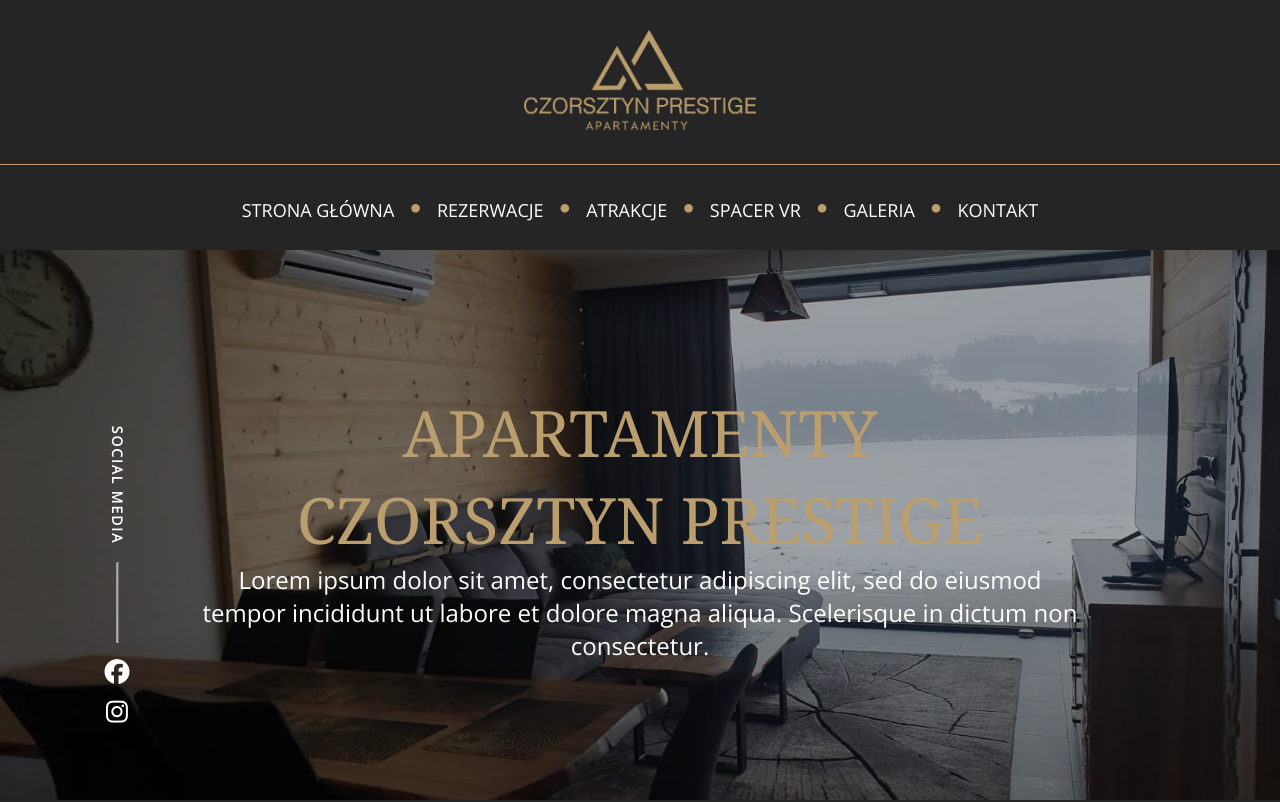
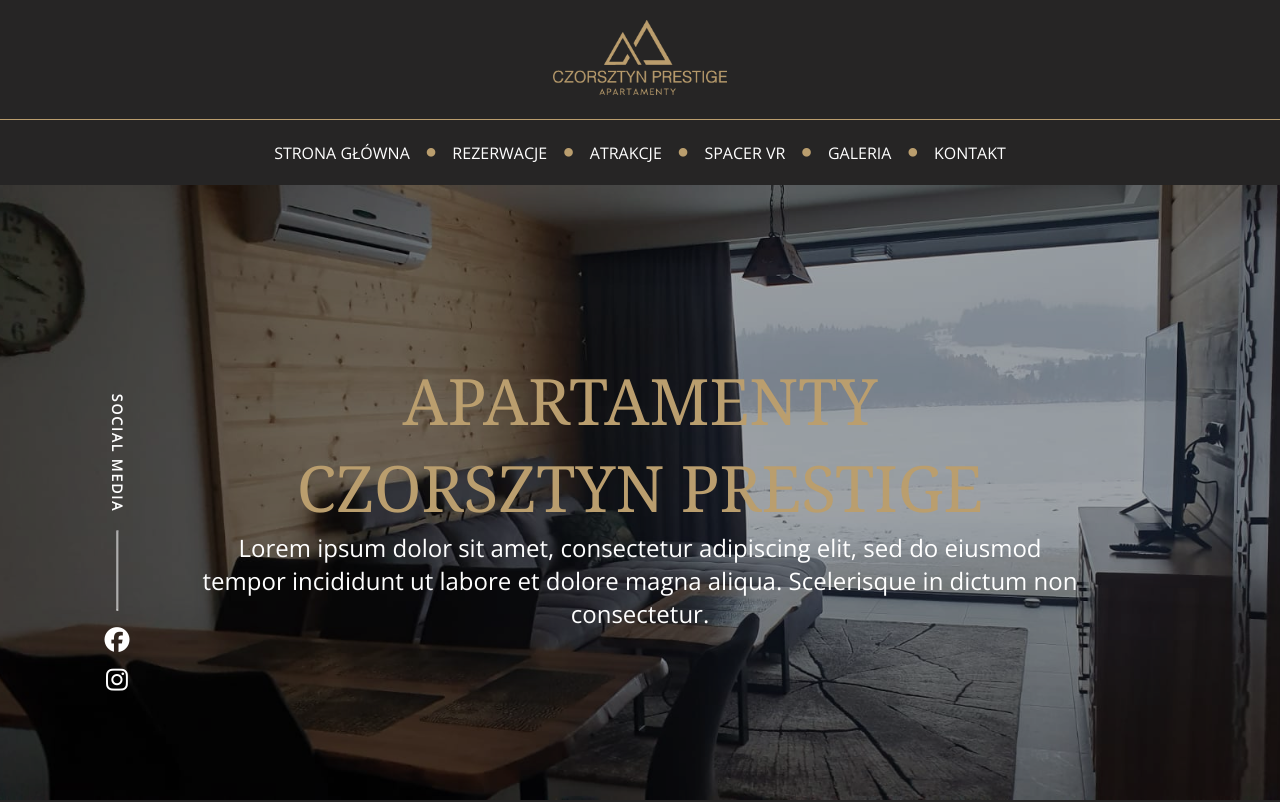
Before and after one commit to Pabeloszh/czorsztyn-prestige, a React (Create React App) app in the folder frontend/: page / in a window 1280 px wide. Shown: the top 802 px of the page. Built offline with nearby package versions, Linux system fonts and the light colour scheme.

Commit message:
fixed slider

```diff
--- a/frontend/src/components/Apartments/Apartments.style.js
+++ b/frontend/src/components/Apartments/Apartments.style.js
@@ -16,12 +16,17 @@
   }
   @media ${device.laptop} {
     .container-slide {
-      height: 1000px;
+      height: 900px;
     }
   }
   @media ${device.tablet} {
     .container-slide {
-      height: 800px;
+      height: 775px;
+    }
+  }
+  @media ${device.mobileL} {
+    .container-slide {
+      height: 625px;
     }
   }
 `;
--- a/frontend/src/components/Apartments/ApartmentsDesc/ApartmentsDesc.style.js
+++ b/frontend/src/components/Apartments/ApartmentsDesc/ApartmentsDesc.style.js
@@ -160,7 +160,7 @@
     }
   }
   @media ${device.laptop} {
-    height: 1000px;
+    height: 900px;
     grid-template-columns: 100%;
     grid-template-rows: 400px 600px;
     .gallery-cont {
@@ -181,7 +181,7 @@
     .desc-cont {
       border-left: none;
       border-top: 4px #ba9e6e solid;
-      padding: 85px 0;
+      padding: 55px 0;
       .title {
         div {
           h4 {
@@ -221,7 +221,7 @@
     }
   }
   @media ${device.tablet} {
-    height: 800px;
+    height: 775px;
     grid-template-rows: 350px 450px;
     .gallery-cont {
       border-top: 2px #ba9e6e solid;
@@ -242,7 +242,7 @@
     .desc-cont {
       border-left: none;
       border-top: 2px #ba9e6e solid;
-      padding: 55px 0;
+      padding: 40px 0;
       .title {
         hr {
           border: 1px #ba9e6e solid;
@@ -288,8 +288,8 @@
     }
   }
   @media ${device.mobileL} {
-    height: 800px;
-    grid-template-rows: 350px 450px;
+    height: 625px;
+    grid-template-rows: 250px 375px;
     .gallery-cont {
       border-top: 2px #ba9e6e solid;
       .direction {
@@ -309,7 +309,7 @@
     .desc-cont {
       border-left: none;
       border-top: 2px #ba9e6e solid;
-      padding: 75px 0;
+      padding: 40px 0;
       .title {
         hr {
           border: 1px #ba9e6e solid;
--- a/frontend/src/components/Apartments/ApartmentsMain/ApartmentsMain.style.js
+++ b/frontend/src/components/Apartments/ApartmentsMain/ApartmentsMain.style.js
@@ -25,7 +25,7 @@
       color: #ba9e6e;
       font-weight: 400;
       font-family: "Noto Serif", serif;
-      font-size: 36px;
+      font-size: 32px;
     }
   }
   .mid-hr {
@@ -201,7 +201,7 @@
     }
   }
   @media ${device.laptop} {
-    height: 1000px;
+    height: 900px;
     .mid-hr {
       display: none;
     }
@@ -226,14 +226,14 @@
     }
   }
   @media ${device.tablet} {
-    height: 800px;
+    height: 775px;
 
     .title {
       hr {
         width: 12.5%;
       }
       h3 {
-        font-size: 26px;
+        font-size: 24px;
       }
     }
     .mid-hr {
@@ -298,15 +298,14 @@
     }
   }
   @media ${device.mobileL} {
-    height: 800px;
-
+    height: 625px;
     .title {
       justify-content: center;
       hr {
         display: none;
       }
       h3 {
-        font-size: 24px;
+        font-size: 20px;
       }
     }
     .mid-hr {
--- a/frontend/src/components/Header/Header.style.js
+++ b/frontend/src/components/Header/Header.style.js
@@ -3,7 +3,7 @@
 
 export const HeaderContainer = styled.div`
   width: 100%;
-  height: 250px;
+  height: 185px;
   background-color: #262525;
   position: relative;
   top: 0;
@@ -23,14 +23,25 @@
     width: 100%;
     text-align: center;
     img {
-      width: 232.77px;
-      height: 100px;
-      margin: 30px 0;
+      // width: 232.77px;
+      height: 75px;
+      margin: 20px 0;
     }
   }
+
+  @media ${device.laptop} {
+    height: 155px;
+    .logo {
+      img {
+        height: 65px;
+        margin: 15px 0;
+      }
+    }
+  }
+
   @media ${device.tablet} {
     position: fixed;
-    height: ${(props) => (props.menu ? "100vh" : "105px")};
+    height: ${(props) => (props.menu ? "100vh" : "65px")};
     transition: height 200ms linear;
     border-bottom: 2px solid #ba9e6e;
     .logo {
@@ -38,6 +49,6 @@
     }
   }
   @media ${device.mobileL} {
-    height: ${(props) => (props.menu ? "100vh" : "75px")};
+    height: ${(props) => (props.menu ? "100vh" : "65px")};
   }
 `;
--- a/frontend/src/components/Header/Navbar.js/Navbar.js
+++ b/frontend/src/components/Header/Navbar.js/Navbar.js
@@ -15,7 +15,7 @@
   };
 
   useEffect(() => {
-    if (navTop > 165 && winWidth > 768) {
+    if (navTop > 119 && winWidth > 768) {
       document.querySelector(".nav").classList.add("sticky");
     } else {
       document.querySelector(".nav").classList.remove("sticky");
--- a/frontend/src/components/Header/Navbar.js/Navbar.style.js
+++ b/frontend/src/components/Header/Navbar.js/Navbar.style.js
@@ -3,7 +3,7 @@
 
 export const NavbarContainer = styled.div`
   width: 100%;
-  height: 85px;
+  height: 65px;
   .sticky {
     position: fixed;
     top: 0;
@@ -20,17 +20,17 @@
     border-top: 1px solid #ba9e6e;
     background-color: #262525;
     p {
-      margin: 22.5px 0 20.5px 0;
+      // margin: 22.5px 0 20.5px 0;
       color: #ba9e6e;
       font-size: 36px;
     }
     div {
-      height: 85px;
-      padding: 32.5px 0;
+      height: 65px;
+      padding: 21.5px 0;
       a {
         color: white;
         text-decoration: none;
-        font-size: 18px;
+        font-size: 16px;
         margin: 0 15px;
         font-family: "Open Sans", sans-serif;
       }
@@ -41,13 +41,16 @@
   }
 
   @media ${device.laptop} {
+    height: 55px;
     .nav {
       p {
-        margin: 20.5px 0 22.5px 0;
+        // margin: 20.5px 0 22.5px 0;
       }
       div {
+        height: 55px;
+        padding: 18px 0;
         a {
-          font-size: 16px;
+          font-size: 14px;
         }
       }
     }
@@ -69,41 +72,41 @@
       display: flex;
       justify-content: space-between;
       align-items: center;
-      padding: 10px 25px;
+      padding: 5px 25px;
       // background-color: #262525;
       // border-bottom: 2px solid #ba9e6e;
-      .logo-mobile {
-        img {
-          height: 65px;
-        }
-      }
-      #menu-icon {
-        height: 85px;
-        i {
-          margin: 18.5px 0;
-          font-size: 42px;
-          color: #ba9e6e;
-        }
-      }
-    }
-  }
-  @media ${device.mobileL} {
-    .navbar-mobile {
-      height: 75px;
       .logo-mobile {
         img {
           height: 45px;
         }
       }
       #menu-icon {
-        height: 75px;
+        height: 55px;
         i {
-          margin: 18.5px 0;
-          font-size: 32px;
+          margin: 10px 0;
+          font-size: 35px;
+          color: #ba9e6e;
         }
       }
     }
   }
+  // @media ${device.mobileL} {
+  //   .navbar-mobile {
+  //     height: 55px;
+  //     .logo-mobile {
+  //       img {
+  //         height: 45px;
+  //       }
+  //     }
+  //     #menu-icon {
+  //       height: 75px;
+  //       i {
+  //         margin: 18.5px 0;
+  //         font-size: 32px;
+  //       }
+  //     }
+  //   }
+  // }
   @media ${device.mobileM} {
     .navbar-mobile {
       justify-content: flex-end;
--- a/frontend/src/components/MainContent/MainContent.style.js
+++ b/frontend/src/components/MainContent/MainContent.style.js
@@ -4,7 +4,7 @@
 
 export const MainContainer = styled.div`
   width: 100%;
-  height: calc(100vh - 250px);
+  height: calc(100vh - 185px);
   position: relative;
   z-index: -1;
   background-image: url(${mainPhoto});
@@ -104,7 +104,8 @@
   }
 
   @media ${device.tablet} {
-    height: 100vh;
+    height: calc(100vh - 65px);
+
     .title-container {
       top: 50%;
       left: 50%;
@@ -126,8 +127,20 @@
         margin-right: 10px;
       }
     }
+    .scl-media-mobile {
+      bottom: 15px;
+      right: 25px;
+      i {
+        font-size: 25px;
+        color: #ffffff;
+      }
+      i:first-child {
+        margin-right: 15px;
+      }
+    }
   }
   @media ${device.mobileL} {
+    height: 100vh;
     .title-container {
       top: 50%;
       left: 50%;
@@ -149,4 +162,15 @@
       }
     }
   }
+  @media ${device.mobileM} {
+    .title-container {
+      h1 {
+        width: 300px;
+        font-size: 24px;
+      }
+      h2 {
+        width: 300px;
+        font-size: 14px;
+      }
+    }
 `;
--- a/frontend/src/components/Slider/Slider.js
+++ b/frontend/src/components/Slider/Slider.js
@@ -4,6 +4,7 @@
 const Slider = () => {
   const [slide, setSlide] = useState(0);
   const [cooldown, setCooldown] = useState(false);
+  const [last, isLast] = useState(false);
 
   useEffect(() => {
     window.addEventListener("resize", () => {
@@ -18,23 +19,27 @@
   }, []);
 
   useEffect(() => {
-    if (slide === 3)
-      setTimeout(() => {
-        const p = document.querySelectorAll(".nav-dots p");
-        document.querySelector(".photo-slider").style.transition = "";
-        setSlide(0);
-        for (let i = 0; i < p.length; i++) {
-          p[i].classList.remove("active");
-          p[0].classList.add("active");
-        }
-      }, 500);
-
-    document.querySelector(".photo-slider").style.transition =
-      "transform 0.4s ease-in-out";
+    if (slide === 0 && last)
+      document.querySelector(".photo-slider").style.transition = "";
+    else
+      document.querySelector(".photo-slider").style.transition =
+        "transform 0.4s ease-in-out";
 
     document.querySelector(".photo-slider").style.transform = `translateX(${
       -document.querySelector(".photo-slider").clientWidth * slide
     }px)`;
+
+    if (slide === 3) {
+      isLast(true);
+      const p = document.querySelectorAll(".nav-dots p");
+      setTimeout(() => setSlide(0), 500);
+      for (let i = 0; i < p.length; i++) {
+        p[i].classList.remove("active");
+        p[0].classList.add("active");
+      }
+    } else {
+      isLast(false);
+    }
   }, [slide]);
 
   useEffect(() => {
@@ -49,12 +54,6 @@
             p[i].classList.remove("active");
             p[slide + 1].classList.add("active");
           }
-        }
-      } else {
-        setSlide(0);
-        for (let i = 0; i < p.length; i++) {
-          p[i].classList.remove("active");
-          p[0].classList.add("active");
         }
       }
     }
@@ -118,13 +117,6 @@
         >
           {"•"}
         </p>
-        {/* <p
-          onClick={(e) => {
-            toggleSlider(e, 3);
-          }}
-        >
-          {"•"}
-        </p> */}
       </div>
     </SliderContainer>
   );
--- a/frontend/src/components/Slider/Slider.style.js
+++ b/frontend/src/components/Slider/Slider.style.js
@@ -41,7 +41,7 @@
       color: #fff;
       font-family: Open Sans;
       font-weight: 600;
-      font-size: 48px;
+      font-size: 42px;
       text-align: center;
       margin-bottom: 35px;
     }
@@ -59,7 +59,7 @@
         color: #ffffff;
         font-family: Open Sans;
         font-weight: 400;
-        font-size: 24px;
+        font-size: 20px;
         text-align: center;
       }
     }
@@ -71,7 +71,7 @@
       color: #ba9e6e;
       font-family: Open Sans;
       font-weight: 600;
-      font-size: 24px;
+      font-size: 20px;
       text-align: center;
       text-decoration-line: underline;
     }
@@ -105,7 +105,7 @@
         color: #fff;
         font-family: Open Sans;
         font-weight: 600;
-        font-size: 48px;
+        font-size: 36px;
         text-align: center;
         margin-bottom: 35px;
       }
@@ -129,7 +129,6 @@
       left: 50%;
       transform: translate(-50%, -50%);
       h2 {
-        font-size: 36px;
         margin-bottom: 35px;
       }
       div {
@@ -142,12 +141,12 @@
         h4 {
           width: 100%;
           padding: 0 50px;
-          font-size: 20px;
+          font-size: 18px;
         }
       }
       a {
         margin-top: 30px;
-        font-size: 20px;
+        font-size: 18px;
       }
     }
     .nav-dots {
@@ -166,7 +165,7 @@
       left: 50%;
       transform: translate(-50%, -50%);
       h2 {
-        font-size: 32px;
+        font-size: 28px;
         margin-bottom: 35px;
       }
       div {
@@ -179,12 +178,12 @@
         h4 {
           width: 100%;
           padding: 0 35px;
-          font-size: 18px;
+          font-size: 16px;
         }
       }
       a {
         margin-top: 30px;
-        font-size: 18px;
+        font-size: 16px;
       }
     }
     .nav-dots {
@@ -216,12 +215,12 @@
         h4 {
           width: 100%;
           padding: 0 15px;
-          font-size: 14px;
+          font-size: 12px;
         }
       }
       a {
         margin-top: 20px;
-        font-size: 14px;
+        font-size: 12px;
       }
     }
     .nav-dots {
```
